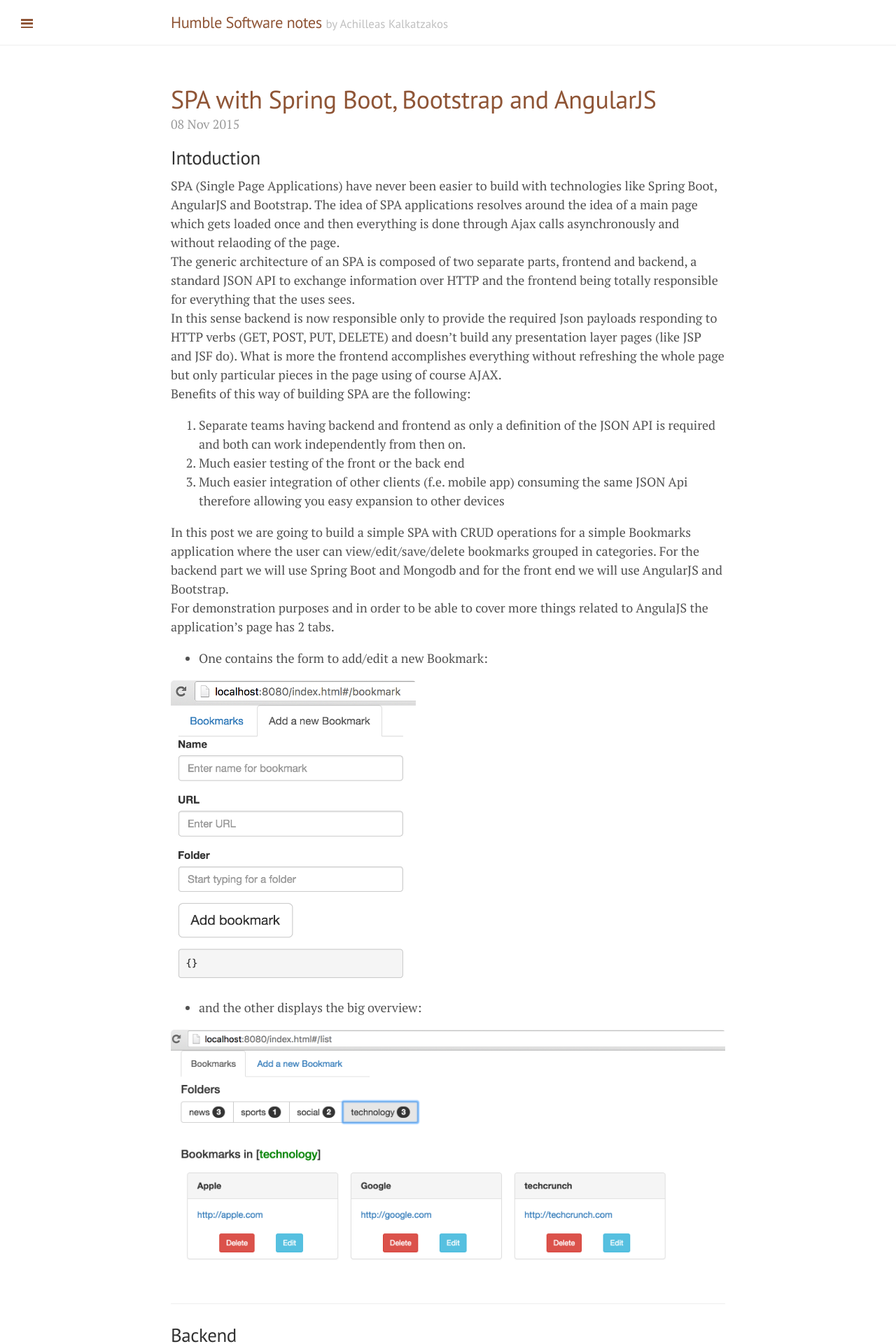
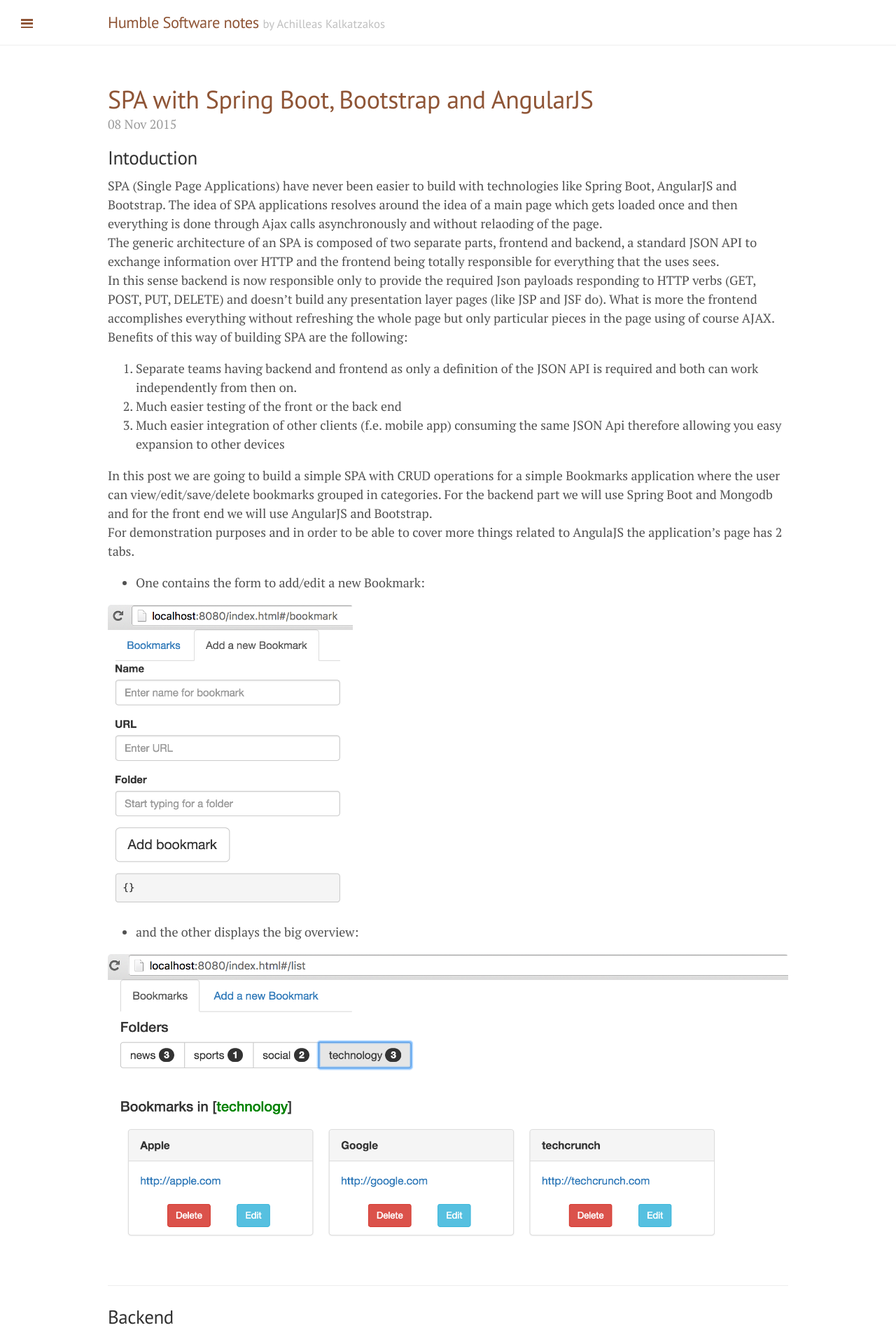
Before and after one commit to akalkatzakos/akalkatzakos.github.io, a Jekyll site: the page built from index.html, in a window 1280 px wide. Shown: the top 1920 px of the page at 70% size. Built offline with Jekyll 4.4.1, drawn with Linux system fonts in a browser that asks for light colours; the list of posts is cut into pages by our own code.

Commit message:
no message

```diff
--- a/public/css/lanyon.css
+++ b/public/css/lanyon.css
@@ -77,12 +77,12 @@ h1, h2, h3, h4, h5, h6 {
 }
 @media (min-width: 38em) {
   .container {
-    min-width: 34rem;
+    min-width: 38rem;
   }
 }
 @media (min-width: 56em) {
   .container {
-    min-width: 46rem;
+    min-width: 56rem;
   }
 }
 
```
